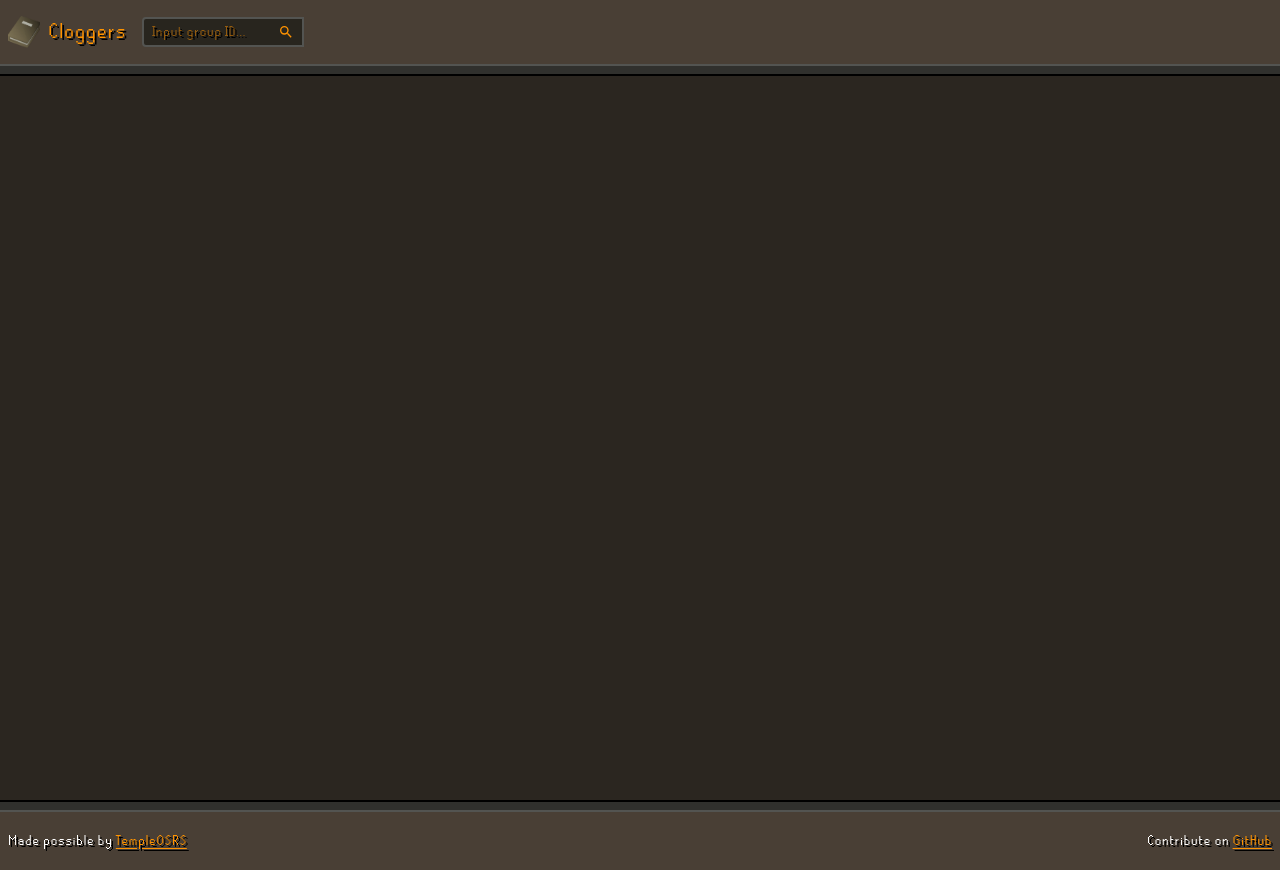
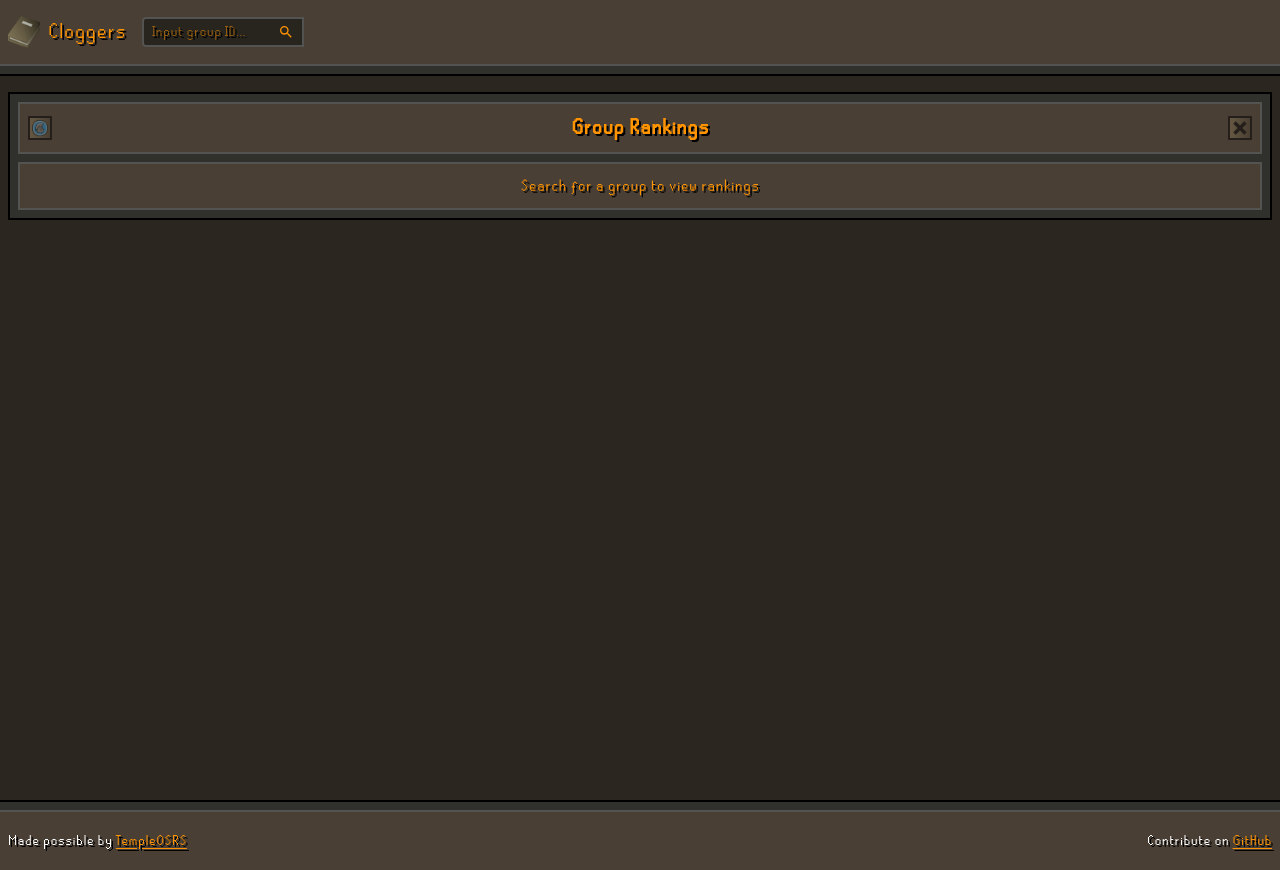
Before and after one commit to sequenter/Cloggers-react, a React (Vite) app: page / in a window 1280 px wide. Built offline with nearby package versions, Linux system fonts and the light colour scheme.

Commit message:
Added rankings

```diff
--- a/src/App.tsx
+++ b/src/App.tsx
@@ -1,6 +1,6 @@
 import './App.css';
 
-import { Footer, Header } from '@components';
+import { Footer, Header, Ranking } from '@components';
 
 function App() {
   return (
@@ -8,7 +8,9 @@ function App() {
       <div className="flex flex-col gap-4 min-h-screen">
         <Header />
 
-        <main className="flex flex-col container mx-auto px-2 grow last:mb-4"></main>
+        <main className="flex flex-col container mx-auto px-2 grow last:mb-4">
+          <Ranking />
+        </main>
       </div>
 
       <Footer />
--- a/src/components/index.ts
+++ b/src/components/index.ts
@@ -2,3 +2,6 @@ export { default as Footer } from './layout/Footer';
 export { default as Header } from './layout/Header';
 
 export { default as Icon } from './ui/Icon';
+export { default as IconButton } from './ui/IconButton';
+export { default as ModeIcon } from './ui/ModeIcon';
+export { default as Ranking } from './ui/Ranking';
--- a/src/components/layout/Header.tsx
+++ b/src/components/layout/Header.tsx
@@ -6,12 +6,12 @@ import { useSearch } from '@hooks/useSearch';
 
 import { collectionsIcon, gnomeIcon, searchIcon, spinnerIcon } from '@utils/icon';
 
-import { Icon } from '@components';
+import { Icon, IconButton } from '@components';
 
 const Header = () => {
   const { setGroupId } = useSearch();
   const { data, error, isLoading } = useCollections();
-  const { players } = useGroup();
+  const { playerRecords } = useGroup();
 
   const [searchGroupId, setSearchGroupId] = useState('');
 
@@ -77,7 +77,7 @@ const Header = () => {
             </div>
           </div>
 
-          {data && players.length && (
+          {data && Object.keys(playerRecords) && (
             <div className="flex items-center gap-4">
               <div className="flex items-center gap-2">
                 <span className="hidden md:flex whitespace-nowrap">{data.group_name}</span>
@@ -85,17 +85,12 @@ const Header = () => {
                 <span className="hidden lg:flex">{`(${data.member_count} members, ${data.members_with_items_synced} synced)`}</span>
               </div>
 
-              <button
-                className="flex items-center justify-center w-6 h-6 border-2 border-black bg-linear-to-r from-button-start-stop to-button-end-stop"
-                aria-label="close"
+              <IconButton
+                title="Filter by ironman"
+                path={gnomeIcon}
                 onClick={() => {}}
-              >
-                <img
-                  className="w-4 h-4"
-                  alt="Members"
-                  src={gnomeIcon}
-                />
-              </button>
+                image
+              />
             </div>
           )}
         </div>
--- /dev/null
+++ b/src/components/ui/IconButton.tsx
@@ -0,0 +1,41 @@
+import { clsx } from 'clsx';
+
+import { Icon } from '@components';
+
+interface Props {
+  disabled?: boolean;
+  image?: boolean;
+  path: string;
+  title: string;
+  onClick: Runnable;
+}
+
+const IconButton = ({ disabled = false, image = false, path, title, onClick }: Props) => {
+  return (
+    <button
+      className={clsx(
+        'flex items-center justify-center w-6 h-6 border-2 border-black bg-linear-to-r from-button-start-stop to-button-end-stop',
+        disabled && 'opacity-50'
+      )}
+      disabled={disabled}
+      title={title}
+      onClick={onClick}
+    >
+      {image ? (
+        <img
+          className="w-4 h-4"
+          alt={title}
+          src={path}
+        />
+      ) : (
+        <Icon
+          className="w-6 h-6 text-black"
+          title={title}
+          path={path}
+        />
+      )}
+    </button>
+  );
+};
+
+export default IconButton;
--- /dev/null
+++ b/src/components/ui/ModeIcon.tsx
@@ -0,0 +1,29 @@
+import { useGroup } from '@hooks/useGroup';
+
+import { gameModeIcon } from '@utils/icon';
+
+interface Props {
+  minMode?: number;
+  player: string;
+}
+
+const ModeIcon = ({ minMode = 1, player }: Props) => {
+  const { playerRecords } = useGroup();
+
+  const playerRecord = playerRecords[player];
+
+  return (
+    playerRecord !== undefined &&
+    playerRecord.gameMode >= minMode && (
+      <div className="flex items-center justify-center w-6 h-6 bg-black border-2 border-grey-50">
+        <img
+          className="w-4 h-4"
+          alt="IM"
+          src={gameModeIcon[playerRecord.gameMode]}
+        />
+      </div>
+    )
+  );
+};
+
+export default ModeIcon;
--- /dev/null
+++ b/src/components/ui/Ranking.tsx
@@ -0,0 +1,120 @@
+import { clsx } from 'clsx';
+import { useCallback, useMemo } from 'react';
+
+import { useGroup } from '@hooks/useGroup';
+import { useSearch } from '@hooks/useSearch';
+
+import { closeIcon, ironmanIcon } from '@utils/icon';
+
+import { IconButton, ModeIcon } from '@components';
+
+const Ranking = () => {
+  const { selectedPlayers, resetSelectedPlayers, setSelectedPlayers, toggleSelectedPlayer } = useSearch();
+  const { playerRecords } = useGroup();
+
+  const rankings = useMemo(
+    /**
+     * Filter players by their synced status and sort them by their amount of collections.
+     */
+    () => {
+      return Object.entries(playerRecords)
+        .map(([player, { items, isSynced }]) => ({ player, isSynced, itemsCollected: items.length }))
+        .filter(({ isSynced }) => isSynced)
+        .sort((a, b) => b.itemsCollected - a.itemsCollected);
+    },
+    [playerRecords]
+  );
+
+  const onFilterIronman = useCallback(
+    /**
+     * On filter ironman button press, filter players by their game mode.
+     */
+    () => {
+      setSelectedPlayers(
+        Object.entries(playerRecords).reduce(
+          (acc, [player, { gameMode, isSynced }]) => (isSynced && gameMode > 0 ? [...acc, player] : acc),
+          [] as Array<string>
+        )
+      );
+    },
+    [playerRecords, setSelectedPlayers]
+  );
+
+  return (
+    <div className="flex flex-col gap-2 p-2 border-2 border-black bg-grey-100">
+      <div className="relative flex items-center justify-center gap-4 p-2 border-2 border-grey-50 bg-primary-100">
+        <span className="font-bold text-2xl">Group Rankings</span>
+
+        <div className="absolute left-2 flex items-center gap-2">
+          <IconButton
+            title="Filter by ironman"
+            disabled={!rankings.length}
+            path={ironmanIcon}
+            onClick={onFilterIronman}
+            image
+          />
+        </div>
+
+        <div className="absolute right-2 flex items-center gap-2">
+          {selectedPlayers.length > 0 && (
+            <span className="invisible sm:visible">
+              {`Filtering ${selectedPlayers.length} member${selectedPlayers.length === 1 ? '' : 's'}`}
+            </span>
+          )}
+
+          <IconButton
+            title="Clear filter"
+            disabled={!selectedPlayers.length}
+            path={closeIcon}
+            onClick={() => resetSelectedPlayers()}
+          />
+        </div>
+      </div>
+
+      <div className="flex p-2 border-2 gap-2 overflow-x-scroll overflow-y-hidden whitespace-nowrap border-grey-50 bg-primary-100">
+        {rankings.length ? (
+          <>
+            {rankings.map(({ player, itemsCollected }, i) => (
+              <button
+                key={player}
+                className={clsx(
+                  'flex items-center border-2 border-grey-50',
+                  selectedPlayers.includes(player) ? 'bg-selected' : 'bg-primary-300'
+                )}
+                onClick={() => toggleSelectedPlayer(player)}
+              >
+                {i < 3 && (
+                  <span
+                    className={clsx(
+                      'text-2xl px-2 border-r-2 font-bold text-shadow-none bg-linear-to-r text-black border-grey-50',
+                      i === 0 && 'from-yellow-200 to-yellow-500',
+                      i === 1 && 'from-gray-200 to-gray-500',
+                      i === 2 && 'from-amber-800 to-amber-950'
+                    )}
+                  >
+                    {i + 1}
+                  </span>
+                )}{' '}
+                <div className="flex items-center justify-between gap-2 px-2 w-full">
+                  <span className="text-xl">{`${i > 2 ? `${i + 1}.` : ''} ${player}`}</span>
+
+                  <div className="flex items-center gap-2">
+                    <ModeIcon player={player} />
+
+                    <span className="text-xl text-white">{itemsCollected}</span>
+                  </div>
+                </div>
+              </button>
+            ))}
+          </>
+        ) : (
+          <div className="flex items-center justify-center w-full">
+            <span className="text-lg">Search for a group to view rankings</span>
+          </div>
+        )}
+      </div>
+    </div>
+  );
+};
+
+export default Ranking;
--- a/src/hooks/useCollections.ts
+++ b/src/hooks/useCollections.ts
@@ -4,7 +4,7 @@ import type { FetchGroupCollections, ItemDetail } from '@types';
 
 interface Collections {
   collectedItems: Array<ItemDetail>;
-  playersWithCollections: Array<string>;
+  playersWithCollections: Record<string, Array<string>>;
   data: FetchGroupCollections | undefined;
   error: Error | undefined;
   isLoading: boolean;
@@ -12,7 +12,7 @@ interface Collections {
 
 export const CollectionsContext = createContext<Collections>({
   collectedItems: [],
-  playersWithCollections: [],
+  playersWithCollections: {},
   data: undefined,
   error: undefined,
   isLoading: false
--- a/src/hooks/useGroup.ts
+++ b/src/hooks/useGroup.ts
@@ -3,11 +3,11 @@ import { createContext, useContext } from 'react';
 import type { PlayerDetail } from '@types';
 
 interface Group {
-  players: Array<PlayerDetail>;
+  playerRecords: Record<string, PlayerDetail>;
   error: Error | undefined;
   isLoading: boolean;
 }
 
-export const GroupContext = createContext<Group>({ players: [], error: undefined, isLoading: false });
+export const GroupContext = createContext<Group>({ playerRecords: {}, error: undefined, isLoading: false });
 
 export const useGroup = () => useContext(GroupContext);
--- a/src/providers/CollectionsProvider.tsx
+++ b/src/providers/CollectionsProvider.tsx
@@ -17,10 +17,15 @@ export const CollectionsProvider = ({ children }: Props) => {
   const playersWithCollections = useMemo(
     /**
      * Provides an array containing players within the group collections.
-     * @returns {Array<string>} Player array
+     * @returns {Record<string, Array<string>>} Player array
      */
-    (): Array<string> => {
-      return data ? data.members.map(({ player_name_with_capitalization }) => player_name_with_capitalization) : [];
+    (): Record<string, Array<string>> => {
+      return data
+        ? data.members.reduce(
+            (acc, { items, player_name_with_capitalization }) => ({ ...acc, [player_name_with_capitalization]: items }),
+            {}
+          )
+        : {};
     },
     [data]
   );
@@ -52,7 +57,7 @@ export const CollectionsProvider = ({ children }: Props) => {
         return Object.entries(itemRecord).map(([item, playersCollected]) => ({
           item,
           playersCollected,
-          playersNotCollected: playersWithCollections.filter((player) => !playersCollected.includes(player))
+          playersNotCollected: Object.keys(playersWithCollections).filter((player) => !playersCollected.includes(player))
         }));
       }
 
--- a/src/providers/GroupProvider.tsx
+++ b/src/providers/GroupProvider.tsx
@@ -16,32 +16,36 @@ export const GroupProvider = ({ children }: Props) => {
   const { collectedItems, playersWithCollections } = useCollections();
   const { data, error, isLoading, fetchData } = useFetch<FetchGroupMemberStats>('group_member_info');
 
-  const players = useMemo(
+  const playerRecords = useMemo(
     /**
-     * Creates an array of player details from the group member list.
-     * @returns {Array<PlayerDetail>} Player details
+     * Creates a map of player details indexed by the player name.
+     * @returns {Record<string, PlayerDetail>} Player details
      */
-    (): Array<PlayerDetail> => {
+    (): Record<string, PlayerDetail> => {
       if (data && collectedItems.length) {
         // Get collections that have only been collected by a single player
         const collectedUniqueItems = collectedItems.filter(({ playersCollected }) => playersCollected.length === 1);
 
-        return Object.values(data.memberlist).map(({ player, player_name_with_capitalization, game_mode }) => {
+        return Object.values(data.memberlist).reduce((acc, { player, player_name_with_capitalization, game_mode }) => {
           const playerName = player_name_with_capitalization ?? player;
-          const isSynced = playersWithCollections.includes(playerName);
+          const playerCollection = playersWithCollections[playerName];
+          const isSynced = !!playerCollection;
 
           return {
-            player: playerName,
-            gameMode: game_mode,
-            uniques: isSynced
-              ? collectedUniqueItems.filter(({ playersCollected }) => playersCollected.includes(playerName)).map(({ item }) => item)
-              : [],
-            isSynced
+            ...acc,
+            [playerName]: {
+              gameMode: game_mode,
+              items: playerCollection ?? [],
+              uniques: isSynced
+                ? collectedUniqueItems.filter(({ playersCollected }) => playersCollected.includes(playerName)).map(({ item }) => item)
+                : [],
+              isSynced
+            }
           };
-        });
+        }, {});
       }
 
-      return [];
+      return {};
     },
     [collectedItems, data, playersWithCollections]
   );
@@ -53,5 +57,5 @@ export const GroupProvider = ({ children }: Props) => {
     }
   }, [groupId, fetchData]);
 
-  return <GroupContext.Provider value={{ players, error, isLoading }}>{children}</GroupContext.Provider>;
+  return <GroupContext.Provider value={{ playerRecords, error, isLoading }}>{children}</GroupContext.Provider>;
 };
--- a/src/types.ts
+++ b/src/types.ts
@@ -13,9 +13,9 @@ export interface ItemDetail {
 }
 
 export interface PlayerDetail {
-  player: string;
   gameMode: number;
   isSynced: boolean;
+  items: Array<string>;
   uniques: Array<string>;
 }
 
```
